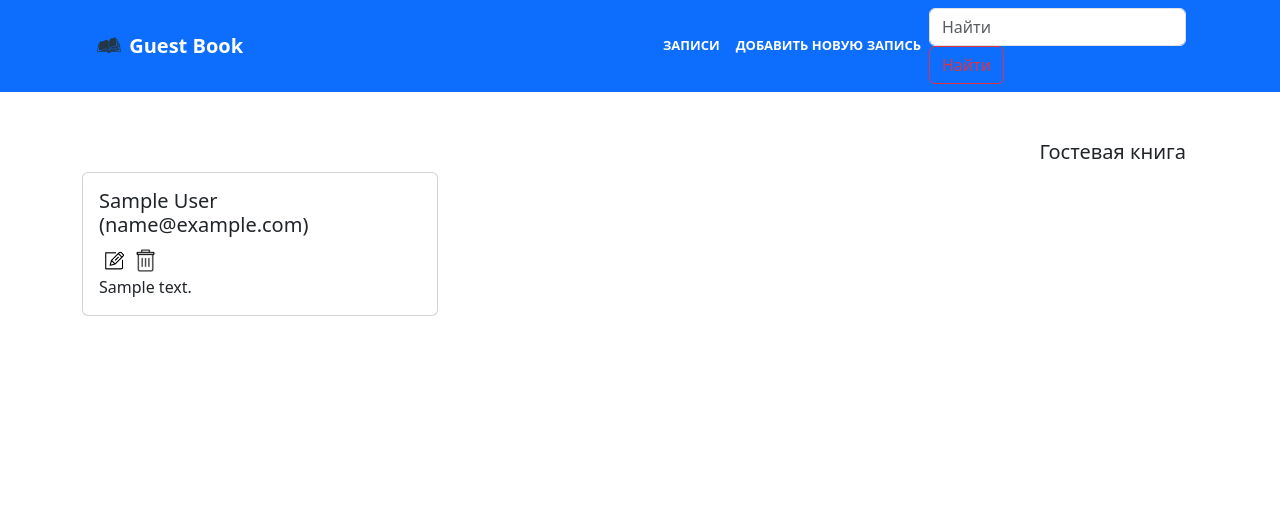
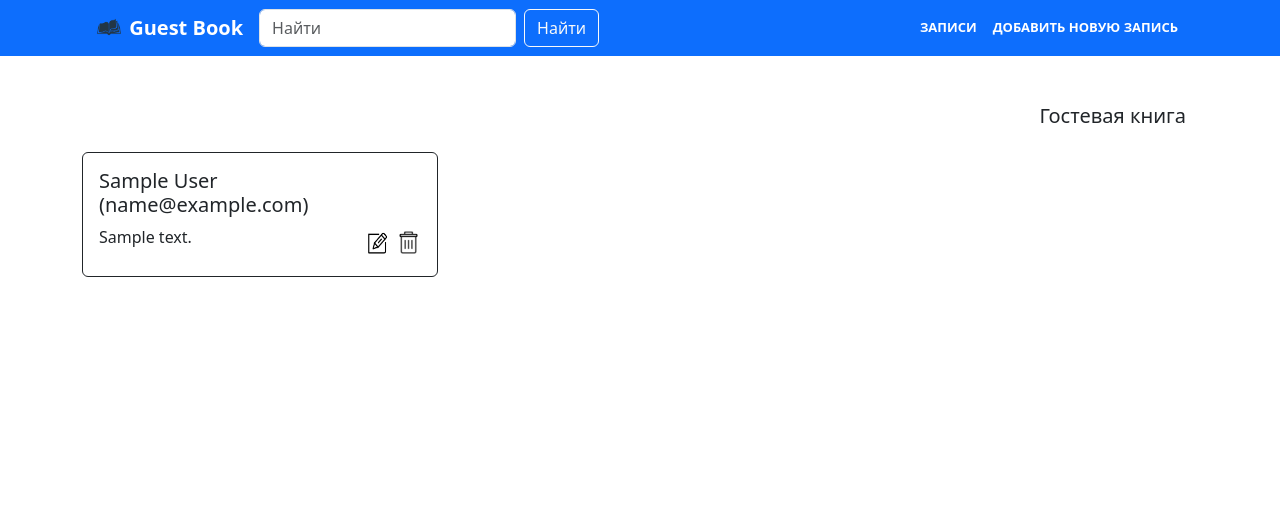
Before and after one commit to kuvatov/controlwork_7_abylay_kuvatov, a Django app: page / in a window 1280 px wide. Shown: the top 515 px of the page. Run offline with Django 4.2, Linux system fonts and the light colour scheme; tables that the repository leaves empty hold one stand-in row (values such as "Sample post"); some libraries are stand-ins or nearby versions.

Commit message:
Изменил отображение записей на главной странице, добавил js скрипт по автоматическому расширению окна textarea

```diff
--- a/source/static/css/style.css
+++ b/source/static/css/style.css
@@ -17,7 +17,7 @@ body {
 .main-content {
     padding-bottom: 3.5rem;
 }
-.card-checkbox {
+.records_links {
     display: inline-block;
     float: right;
 }
@@ -51,6 +51,9 @@ pre {
 .btn {
     display: inline-block;
 }
+.page_action .btn {
+    width: 100px;
+}
 footer {
     background-color: #0d6efd;
     position: absolute;
--- a/source/static/js/script.js
+++ b/source/static/js/script.js
@@ -8,27 +8,3 @@ textarea = document.querySelector('textarea');
         this.style.height = 'auto';
         this.style.height = this.scrollHeight + 'px';
     }
-
-
-function checkbox_show_delete_button(id) {
-  var checkBox = document.getElementById(id);
-  var btn = document.getElementById('checkbox_delete_button');
-
-  if (checkBox.checked == true){
-    btn.style.display = "inline-block";
-  } else {
-    btn.style.display = "none";
-  }
-}
-
-function checkAll(o) {
-  var boxes = document.getElementsByTagName("input");
-
-  for (var x = 0; x < boxes.length; x++) {
-    var obj = boxes[x];
-    if (obj.type == "checkbox") {
-      if (obj.name != "check")
-        obj.checked = o.checked;
-    }
-  }
-}
--- a/source/webapp/templates/base.html
+++ b/source/webapp/templates/base.html
@@ -22,10 +22,11 @@
                          class="d-inline-block align-text-top">
                     Guest Book
                 </a>
+                {% block navbar_items %}{% endblock %}
                 <div class="collapse navbar-collapse text-uppercase ps-5 justify-content-end" id="navbarNav">
                     <ul class="navbar-nav">
                         <li class="nav-item">
-                            <a class="nav-link active" aria-current="page" href="#">Записи</a>
+                            <a class="nav-link active" aria-current="page" href="{% url 'home' %}">Записи</a>
                         </li>
                         <li class="nav-item">
                             <a class="nav-link active" aria-current="page" href="{% url 'record_add' %}">Добавить новую
@@ -33,11 +34,6 @@
                         </li>
                     </ul>
                 </div>
-                <form class="form-inline my-2 my-lg-0" action="{% url 'home' %}">
-                    <input class="form-control mr-sm-2" type="search" placeholder="Найти" aria-label="Search"
-                           name="search">
-                    <button class="btn btn-outline-danger my-2 my-sm-0" type="submit">Найти</button>
-                </form>
             </div>
         </nav>
     </div>
--- a/source/webapp/templates/home.html
+++ b/source/webapp/templates/home.html
@@ -1,20 +1,29 @@
 {% extends 'base.html' %}
 {% load static %}
 {% block title %}Records View{% endblock %}
+{% block navbar_items %}
+<form class="d-flex" action="{% url 'home' %}">
+    <input class="form-control me-2" type="search" placeholder="Найти" aria-label="Search"
+           name="search">
+    <button class="btn btn-outline-light" type="submit">Найти</button>
+</form>
+{% endblock %}
 {% block content_heading %}Гостевая книга{% endblock %}
 {% block content %}
 {% if records %}
+<div class="row row-cols-1 row-cols-md-3 g-4">
     {% for record in records %}
-<div class="row row-cols-1 row-cols-md-3 g-4">
-    <div class="col">
-        <div class="card">
+    <div class="col pt-3">
+        <div class="card border-dark">
             <div class="card-body view_body">
                 <h5 class="card-title">{{ record.author }} ({{ record.email }})</h5>
-                <a href="{% url 'record_edit' record.pk %}"><img src="{% static 'media/edit.jpg' %}" alt="edit"
-                                                                 width="30" height="30"></a>
+                <div class="records_links">
+                    <a href="{% url 'record_edit' record.pk %}" class="card-edit-button"><img
+                            src="{% static 'media/edit.jpg' %}" alt="edit" width="30" height="35"></a>
                     <a href="{% url 'record_delete' record.pk %}" class="card-link text-danger" data-bs-toggle="modal"
-                   data-bs-target="#exampleModal-{{ record.pk }}"><img src="{% static 'media/delete.jpg' %}"
-                                                                       alt="delete" width="25" height="25"></a>
+                       data-bs-target="#exampleModal-{{ record.pk }}" class="card-delete-button"><img
+                            src="{% static 'media/delete.jpg' %}" alt="delete" width="25" height="25"></a>
+                </div>
                 <div class="confirm-delete">
                     <div class="modal fade" id="exampleModal-{{ record.pk }}" tabindex="-1"
                          aria-labelledby="exampleModalLabel"
@@ -48,12 +57,12 @@
             </div>
         </div>
     </div>
-</div>
     {% endfor %}
     {% else %}
     <div class="another_view">
         <h2>Записей нет!</h2>
         <p><a href="{% url 'record_add' %}">Добавить запись</a></p>
     </div>
+</div>
 {% endif %}
 {% endblock %}
--- a/source/webapp/urls.py
+++ b/source/webapp/urls.py
@@ -7,5 +7,5 @@ urlpatterns = [
     path("", guest_book_view, name="home"),
     path("record/add", record_add, name="record_add"),
     path('record/<int:pk>/edit', record_edit, name='record_edit'),
-    path('record/<int:pk>/delete', record_delete, name='record_delete'),
+    path('record/<int:pk>/delete', record_delete, name='record_delete')
 ]
--- a/source/webapp/views/guest_book_records.py
+++ b/source/webapp/views/guest_book_records.py
@@ -1,6 +1,7 @@
 from django.core.handlers.wsgi import WSGIRequest
+from django.db.models import Q
 from django.shortcuts import render, redirect, get_object_or_404
-from django.db.models import Q
+
 from webapp.forms import GuestBookForm
 from webapp.models import GuestBook
 
@@ -9,7 +10,7 @@ from webapp.models import GuestBook
 def guest_book_view(request: WSGIRequest):
     search_record = request.GET.get('search')
     if search_record:
-        records = GuestBook.objects.filter(Q(author__icontains=search_record) | Q(text__icontains=search_record))
+        records = GuestBook.objects.filter(Q(author__icontains=search_record))
     else:
         records = GuestBook.objects.exclude(status='blocked').order_by('-created_at')
     context = {
```
Lines whose indentation alone changed are shown as unchanged.
